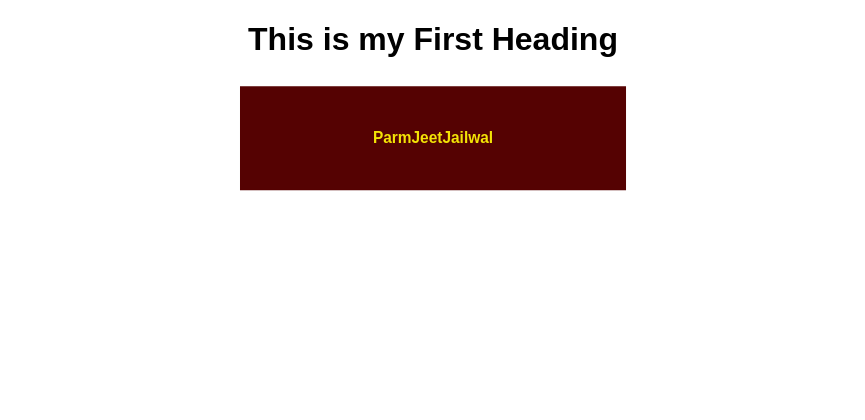
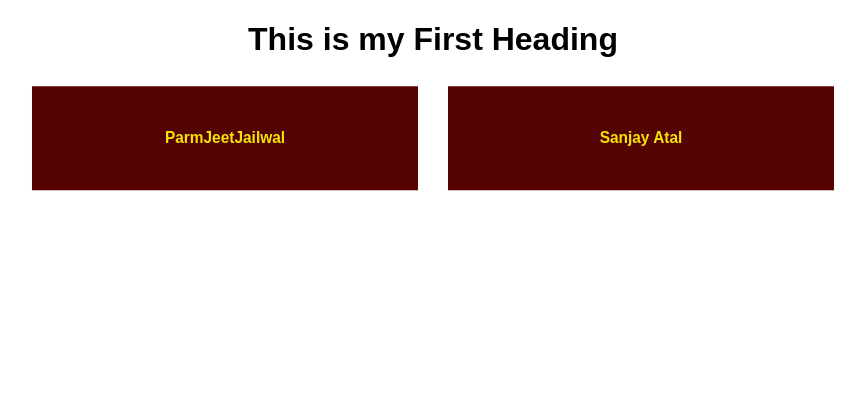
Before and after one commit to ShivDev007/school_app, a Flask app: page / in a window 1280 px wide. Shown: the top 420 px of the page, without its empty margins (207-1072 px from the left). Run offline with Flask 3, Linux system fonts and the light colour scheme.

Commit message:
this is my last commit

```diff
--- a/templates/index.html
+++ b/templates/index.html
@@ -19,7 +19,7 @@
   <div class="container">
     <!-- <div class="box animate__animated animate__rubberBand animate__fast animate__infinite	infinite">Parm</div> -->
     <div class="box animate__animated animate__rubberBand animate__infinite infinite">ParmJeetJailwal</div>
-    <!-- <div class="box animate__animated animate__rubberBand animate__infinite	infinite">Jailwal</div> -->
+    <div class="box animate__animated animate__rubberBand animate__infinite	infinite">Sanjay Atal</div>
   </div>
   </center>
 </body>
```
